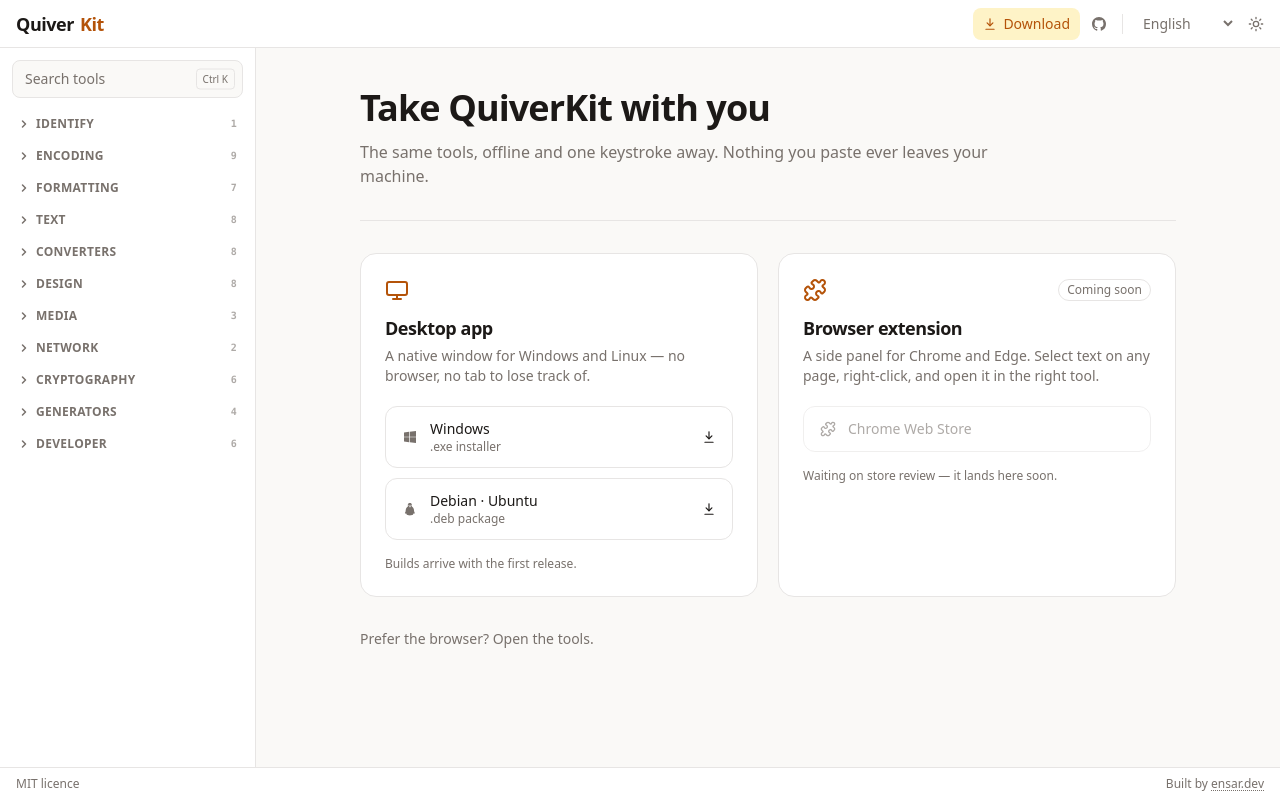
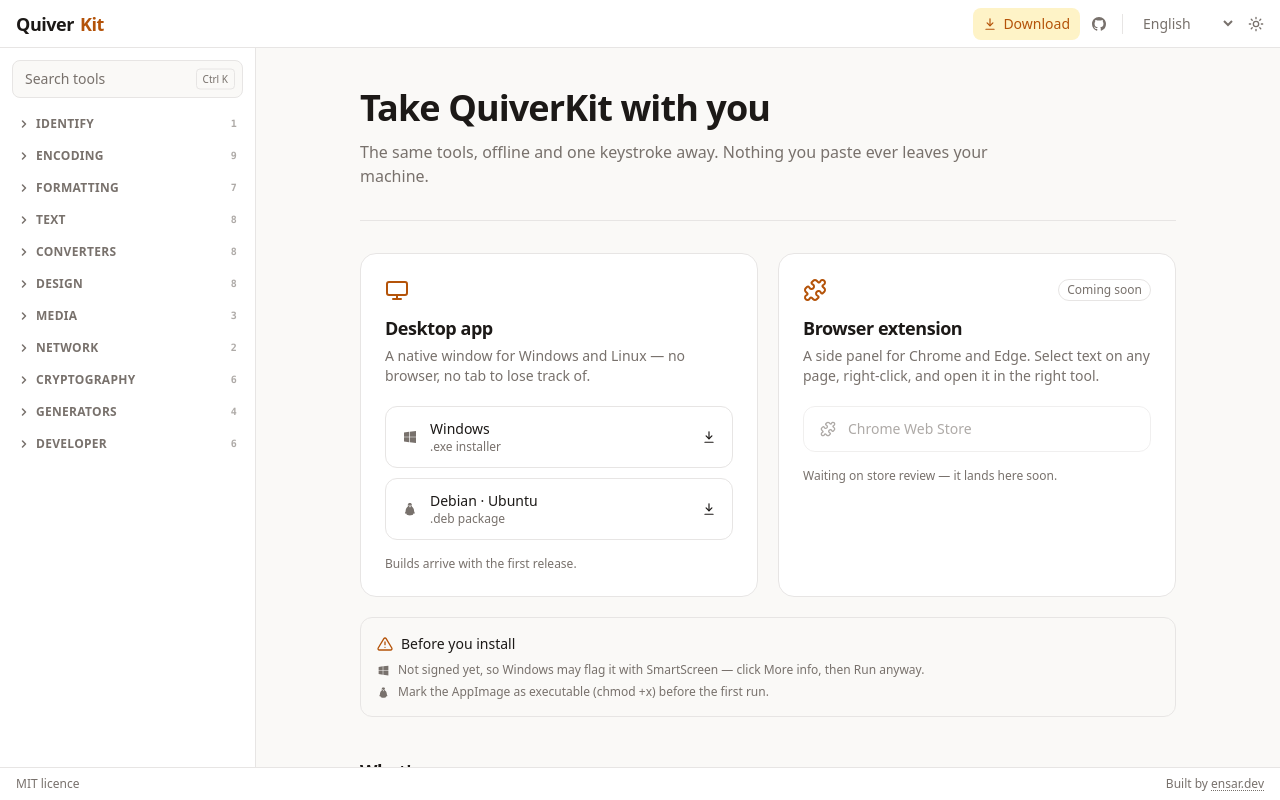
Before and after one commit to ensardev/quiverkit, a React (Vite) app in the folder apps/web/: page /download in a window 1280 px wide. Built offline with nearby package versions, Linux system fonts and the light colour scheme.

Commit message:
add install warnings and a version log to the download page

```diff
--- /dev/null
+++ b/apps/web/src/changelog.ts
@@ -0,0 +1,24 @@
+/**
+ * Desktop-app release history shown on the download page. Newest first. The
+ * change lines stay in English rather than going through i18n — release notes
+ * would otherwise need nine translations every version, and a short technical
+ * list is the one place readers tolerate English. Dates are ISO so the page can
+ * format them for the reader's locale.
+ */
+export interface Release {
+  version: string
+  date: string
+  changes: string[]
+}
+
+export const CHANGELOG: Release[] = [
+  {
+    version: '0.1.0',
+    date: '2026-07-21',
+    changes: [
+      'First release of the QuiverKit desktop app.',
+      'Installers for Windows (.msi, .exe) and Linux (.deb, .rpm, AppImage).',
+      'The whole tool catalogue, running fully offline in a native window.',
+    ],
+  },
+]
--- a/apps/web/src/i18n/locales/de.json
+++ b/apps/web/src/i18n/locales/de.json
@@ -19,6 +19,14 @@
     "title": "Nimm QuiverKit überallhin mit",
     "subtitle": "Dieselben Tools, offline und nur einen Tastendruck entfernt. Nichts, was du einfügst, verlässt je deinen Rechner.",
     "soon": "Demnächst",
+    "notes": {
+      "title": "Vor der Installation",
+      "windows": "Noch nicht signiert, daher kann Windows per SmartScreen warnen — klicke auf Weitere Informationen und dann Trotzdem ausführen.",
+      "linux": "Mache das AppImage vor dem ersten Start ausführbar (chmod +x)."
+    },
+    "changelog": {
+      "title": "Neuigkeiten"
+    },
     "desktop": {
       "name": "Desktop-App",
       "tagline": "Ein natives Fenster für Windows und Linux — kein Browser, kein Tab, der verloren geht.",
--- a/apps/web/src/i18n/locales/en.json
+++ b/apps/web/src/i18n/locales/en.json
@@ -19,6 +19,14 @@
     "title": "Take QuiverKit with you",
     "subtitle": "The same tools, offline and one keystroke away. Nothing you paste ever leaves your machine.",
     "soon": "Coming soon",
+    "notes": {
+      "title": "Before you install",
+      "windows": "Not signed yet, so Windows may flag it with SmartScreen — click More info, then Run anyway.",
+      "linux": "Mark the AppImage as executable (chmod +x) before the first run."
+    },
+    "changelog": {
+      "title": "What's new"
+    },
     "desktop": {
       "name": "Desktop app",
       "tagline": "A native window for Windows and Linux — no browser, no tab to lose track of.",
--- a/apps/web/src/i18n/locales/es.json
+++ b/apps/web/src/i18n/locales/es.json
@@ -19,6 +19,14 @@
     "title": "Lleva QuiverKit contigo",
     "subtitle": "Las mismas herramientas, sin conexión y a una tecla de distancia. Nada de lo que pegas sale de tu máquina.",
     "soon": "Próximamente",
+    "notes": {
+      "title": "Antes de instalar",
+      "windows": "Aún sin firmar, así que Windows puede mostrar un aviso de SmartScreen: haz clic en Más información y luego en Ejecutar de todas formas.",
+      "linux": "Marca el AppImage como ejecutable (chmod +x) antes del primer uso."
+    },
+    "changelog": {
+      "title": "Novedades"
+    },
     "desktop": {
       "name": "Aplicación de escritorio",
       "tagline": "Una ventana nativa para Windows y Linux: sin navegador, sin pestañas que perder.",
--- a/apps/web/src/i18n/locales/ja.json
+++ b/apps/web/src/i18n/locales/ja.json
@@ -19,6 +19,14 @@
     "title": "QuiverKit をどこへでも",
     "subtitle": "同じツールを、オフラインで、キーひとつで。貼り付けたものが端末の外に出ることはありません。",
     "soon": "近日公開",
+    "notes": {
+      "title": "インストールの前に",
+      "windows": "まだ署名されていないため、Windows が SmartScreen の警告を表示することがあります。「詳細情報」→「実行」の順にクリックしてください。",
+      "linux": "初回起動の前に AppImage を実行可能にしてください（chmod +x）。"
+    },
+    "changelog": {
+      "title": "新着情報"
+    },
     "desktop": {
       "name": "デスクトップアプリ",
       "tagline": "Windows と Linux 向けのネイティブウィンドウ。ブラウザも、見失うタブもありません。",
--- a/apps/web/src/i18n/locales/ko.json
+++ b/apps/web/src/i18n/locales/ko.json
@@ -19,6 +19,14 @@
     "title": "QuiverKit을 어디서나",
     "subtitle": "같은 도구를 오프라인에서, 키 하나로. 붙여넣은 것은 기기를 벗어나지 않습니다.",
     "soon": "곧 출시",
+    "notes": {
+      "title": "설치하기 전에",
+      "windows": "아직 서명되지 않아 Windows가 SmartScreen 경고를 표시할 수 있습니다 — 추가 정보를 클릭한 다음 실행을 누르세요.",
+      "linux": "처음 실행하기 전에 AppImage를 실행 가능하게 만드세요 (chmod +x)."
+    },
+    "changelog": {
+      "title": "새로운 기능"
+    },
     "desktop": {
       "name": "데스크톱 앱",
       "tagline": "Windows와 Linux를 위한 네이티브 창 — 브라우저도, 잃어버릴 탭도 없습니다.",
--- a/apps/web/src/i18n/locales/pt.json
+++ b/apps/web/src/i18n/locales/pt.json
@@ -19,6 +19,14 @@
     "title": "Leve o QuiverKit com você",
     "subtitle": "As mesmas ferramentas, offline e a uma tecla de distância. Nada do que você cola sai da sua máquina.",
     "soon": "Em breve",
+    "notes": {
+      "title": "Antes de instalar",
+      "windows": "Ainda sem assinatura, então o Windows pode exibir um aviso do SmartScreen — clique em Mais informações e depois em Executar assim mesmo.",
+      "linux": "Marque o AppImage como executável (chmod +x) antes de abrir pela primeira vez."
+    },
+    "changelog": {
+      "title": "Novidades"
+    },
     "desktop": {
       "name": "Aplicativo de desktop",
       "tagline": "Uma janela nativa para Windows e Linux — sem navegador, sem aba para perder.",
--- a/apps/web/src/i18n/locales/tr.json
+++ b/apps/web/src/i18n/locales/tr.json
@@ -19,6 +19,14 @@
     "title": "QuiverKit'i yanında taşı",
     "subtitle": "Aynı araçlar, çevrimdışı ve bir tuş uzağında. Yapıştırdığın hiçbir şey makineni terk etmez.",
     "soon": "Yakında",
+    "notes": {
+      "title": "Kurmadan önce",
+      "windows": "Henüz imzalı değil, bu yüzden Windows SmartScreen uyarısı gösterebilir — Ek bilgi'ye, sonra Yine de çalıştır'a tıkla.",
+      "linux": "AppImage'i ilk çalıştırmadan önce çalıştırılabilir yap (chmod +x)."
+    },
+    "changelog": {
+      "title": "Yenilikler"
+    },
     "desktop": {
       "name": "Masaüstü uygulaması",
       "tagline": "Windows ve Linux için native bir pencere — tarayıcı yok, kaybolacak sekme yok.",
--- a/apps/web/src/i18n/locales/zh.json
+++ b/apps/web/src/i18n/locales/zh.json
@@ -19,6 +19,14 @@
     "title": "随身携带 QuiverKit",
     "subtitle": "同样的工具，离线可用，一键即达。你粘贴的任何内容都不会离开你的设备。",
     "soon": "即将推出",
+    "notes": {
+      "title": "安装前须知",
+      "windows": "尚未签名，Windows 可能会显示 SmartScreen 警告——点击“更多信息”，然后选择“仍要运行”。",
+      "linux": "首次运行前，请将 AppImage 设为可执行（chmod +x）。"
+    },
+    "changelog": {
+      "title": "更新内容"
+    },
     "desktop": {
       "name": "桌面应用",
       "tagline": "为 Windows 和 Linux 打造的原生窗口——无需浏览器，也不会弄丢标签页。",
--- a/apps/web/src/pages/Download.tsx
+++ b/apps/web/src/pages/Download.tsx
@@ -1,8 +1,28 @@
 import type { ReactNode } from 'react'
 import { Trans, useTranslation } from 'react-i18next'
 import { Link } from 'react-router-dom'
+import { CHANGELOG } from '@/changelog'
 import { DownloadIcon, LinuxIcon, MonitorIcon, PuzzleIcon, WindowsIcon } from '@/components/icons'
 import { LINKS } from '@/links'
+
+function AlertIcon({ size = 16 }: { size?: number }) {
+  return (
+    <svg
+      viewBox="0 0 24 24"
+      width={size}
+      height={size}
+      fill="none"
+      stroke="currentColor"
+      strokeWidth="2"
+      strokeLinecap="round"
+      strokeLinejoin="round"
+      aria-hidden
+    >
+      <path d="M10.3 3.9 1.8 18a2 2 0 0 0 1.7 3h17a2 2 0 0 0 1.7-3L13.7 3.9a2 2 0 0 0-3.4 0Z" />
+      <path d="M12 9v4m0 4h.01" />
+    </svg>
+  )
+}
 
 /** One download target — a platform button with a leading glyph and a hint. */
 function PlatformButton({
@@ -43,7 +63,8 @@
 }
 
 export default function Download() {
-  const { t } = useTranslation()
+  const { t, i18n } = useTranslation()
+  const formatDate = new Intl.DateTimeFormat(i18n.language, { dateStyle: 'medium' })
 
   return (
     <div className="mx-auto w-full max-w-4xl p-6 lg:p-10">
@@ -110,7 +131,58 @@
         </section>
       </div>
 
-      <p className="text-muted mt-8 text-sm">
+      {/* Install caveats — chiefly that the builds are unsigned, so Windows and
+          Linux each need a small manual step to get past their gatekeepers. */}
+      <section className="border-line bg-sunken mt-5 rounded-xl border p-4">
+        <h2 className="mb-2 flex items-center gap-2 text-sm font-medium">
+          <span className="text-accent">
+            <AlertIcon />
+          </span>
+          {t('download.notes.title')}
+        </h2>
+        <ul className="text-muted space-y-1.5 text-xs">
+          <li className="flex items-start gap-2">
+            <span className="mt-0.5 shrink-0">
+              <WindowsIcon size={13} />
+            </span>
+            {t('download.notes.windows')}
+          </li>
+          <li className="flex items-start gap-2">
+            <span className="mt-0.5 shrink-0">
+              <LinuxIcon size={13} />
+            </span>
+            {t('download.notes.linux')}
+          </li>
+        </ul>
+      </section>
+
+      <section className="mt-10">
+        <h2 className="mb-4 text-lg font-semibold tracking-tight">
+          {t('download.changelog.title')}
+        </h2>
+        <ol className="space-y-6">
+          {CHANGELOG.map((release) => (
+            <li key={release.version} className="border-line border-l-2 pl-4">
+              <div className="flex items-baseline gap-3">
+                <span className="font-mono text-sm font-medium">v{release.version}</span>
+                <span className="text-muted text-xs">
+                  {formatDate.format(new Date(release.date))}
+                </span>
+              </div>
+              <ul className="text-muted mt-2 space-y-1 text-sm">
+                {release.changes.map((change) => (
+                  <li key={change} className="flex gap-2">
+                    <span className="text-accent shrink-0">•</span>
+                    {change}
+                  </li>
+                ))}
+              </ul>
+            </li>
+          ))}
+        </ol>
+      </section>
+
+      <p className="text-muted mt-10 text-sm">
         <Trans
           i18nKey="download.webNote"
           components={{
```
Also changed, not shown: apps/web/src/i18n/locales/ru.json.
